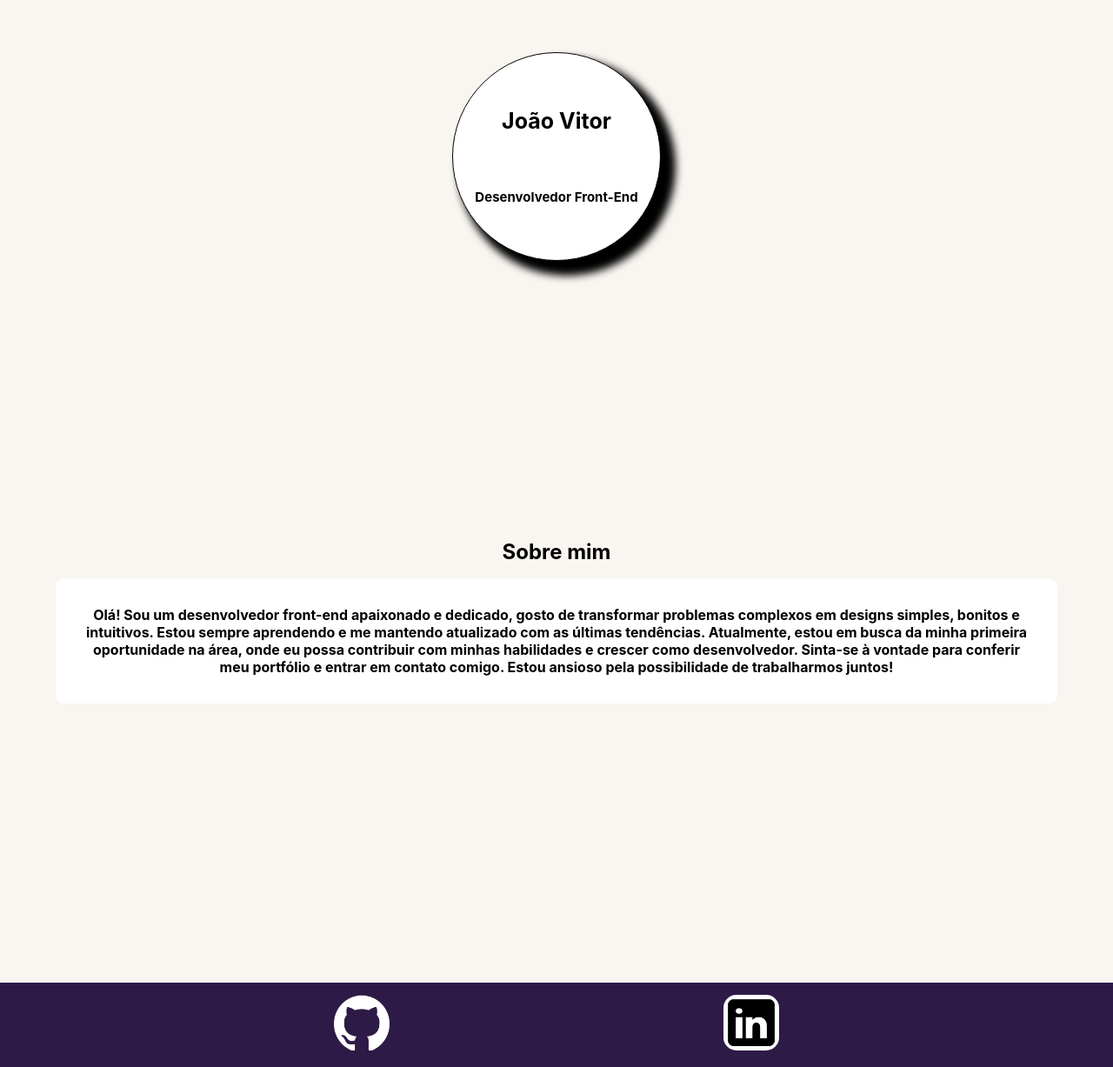
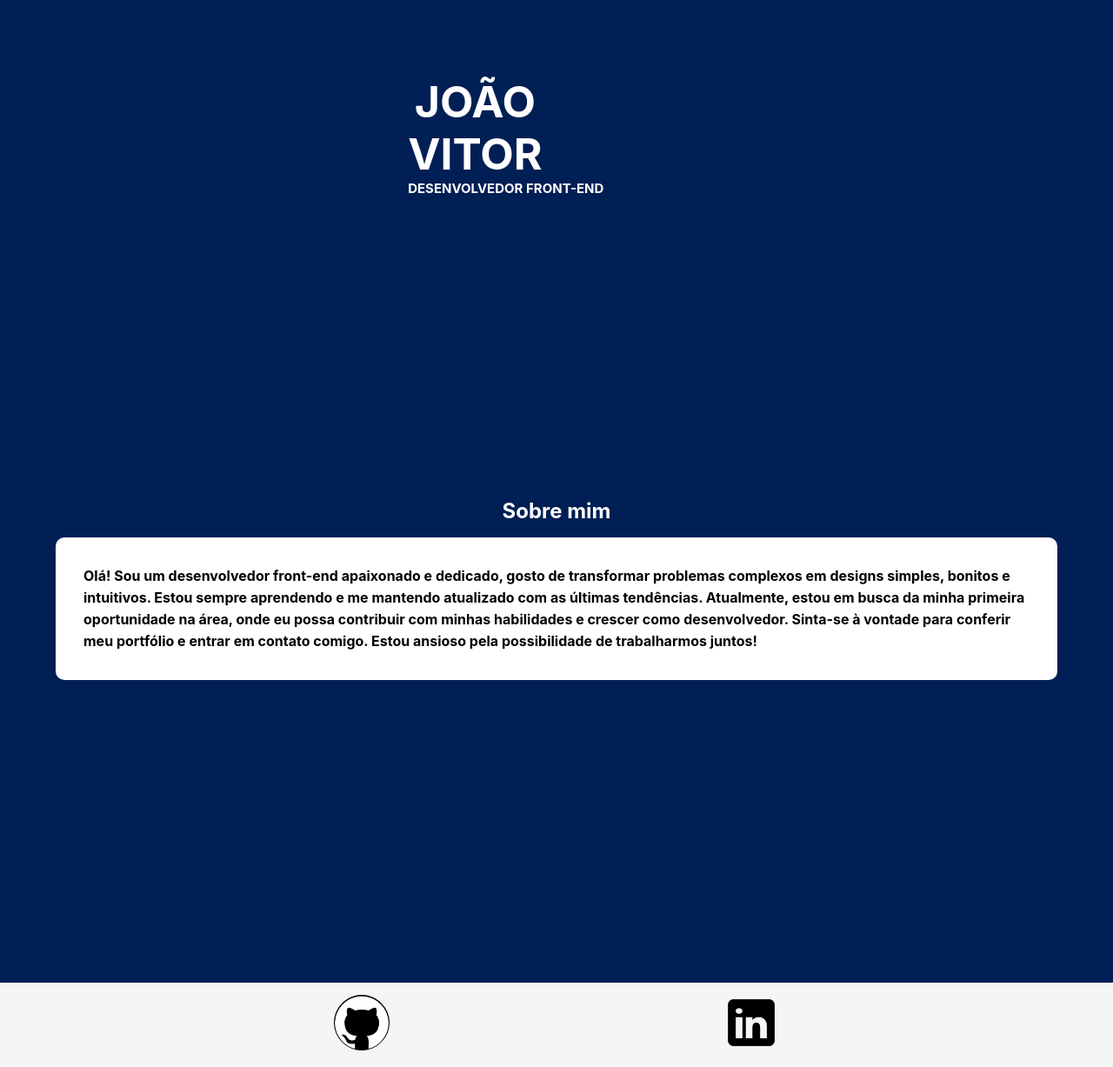
Before and after one commit to Vitor104/meu-portfolio, a React (Create React App) app: page /home in a window 1280 px wide. Shown: the part 373-1600 px from the top of the page at 87% size. Built offline with nearby package versions, Linux system fonts and the light colour scheme.

Commit message:
o design da pagina principal está pronta

```diff
--- a/src/components/home/home.js
+++ b/src/components/home/home.js
@@ -14,16 +14,11 @@ function Home () {
 
            <main className={styles.main}>
                 <section>
+                    <article className={styles.nameAndRole}>
+                        <h1 className={styles.myName}>João <br></br>  Vitor</h1>
+                        <h2 className={styles.myRole}>Desenvolvedor Front-End</h2>
+                    </article>
 
-                    <article className={styles.details}>
-                    <h1 className={styles.myName}>
-                      João Vitor
-                    </h1>
-
-                    <h2 className={styles.myRole}>
-                        Desenvolvedor Front-End
-                    </h2>
-                    </article>
                 </section>
 
                 <section className={styles.aboutMeSection}>
--- a/src/components/home/home.module.css
+++ b/src/components/home/home.module.css
@@ -13,7 +13,7 @@
   }
 
   .main {
-    background-color: #F9F6F1;
+    background-color: #001F54;
     height: 100em;
     width: 100%;
     display: flex;
@@ -22,30 +22,27 @@
     justify-content: space-evenly;
   }
 
-  .details {
-    background-color: #ffffff;
-    border: 1px solid black;
-    box-shadow: 12px 12px 10px 5px;
-    color: rgb(0, 0, 0);
-    height: 15em;
-    width: 15em;
-    border-radius: 50%;
-    display: flex;
-    text-align: center;
-    flex-direction: column;
-    justify-content: space-evenly;
+  .nameAndRole {
+    width: 90%;
+    margin: 0 auto;
+  }
+  .myName {
+    font-size: 50px;
+    text-transform: uppercase;
+    float: left;
+    color: #ffffff;
   }
 
-   .myName {
-    font-size: 25px;
+  .myRole {
+    font-size: 15px;
+    text-transform: uppercase;
+    float: left;
+    color: white;
   }
 
-
-  .myRole {
-    font-size: 15px
+  .aboutMeSection {
+    color: white;
   }
-
-
 
   .aboutMe {
     width: 90%;
@@ -55,12 +52,18 @@
     padding: 2em;
     margin-top: 1em;
     font-weight: bold;
+    color: black;
+
+    text-align: left;
+    text-wrap: wrap;
+    line-height: 25px;
+    white-space: wrap;
   }
 
   .footer {
     height: 7em;
     width: 100%;
-    background-color: #2E1A47;
+    background-color: #F5F5F5;
     display: flex;
     align-items: center;
     justify-content: space-evenly;
@@ -69,9 +72,11 @@
   .socialGithub, .socialIn {
     height: 4em;
     width: 4em;
+
   }
 
-  .socialIn {
-    background-color: white;
-    border-radius: 15px;
+  .socialGithub {
+    background-color: rgb(0, 0, 0);
+    border-radius: 55%;
+    border: 1px solid black;
   }
--- a/src/components/navBar/navBar.module.css
+++ b/src/components/navBar/navBar.module.css
@@ -7,14 +7,15 @@
   .nav {
     height: 7em;
     width: 100%;
-    background-color: #2E1A47;
+    background-color: #F5F5F5;
     display: flex;
     align-items: center;
     justify-content: space-evenly;
   }
 
   .textNav {
-    color: white;
+    color: #000000;
+    font-weight: bold;
     text-decoration: none;
     font-size: 20px;
   }
--- a/src/components/root/root.module.css
+++ b/src/components/root/root.module.css
@@ -6,7 +6,7 @@
 
 
 .introContainer {
-    background-color: #F9F6F1;
+    background-color: #001F54;
     height: 41em;
     width: 100%;
     display: flex;
@@ -18,7 +18,7 @@
 
 .titleName {
     font-size: 50px;
-    color: #FFD700;
+    color: #00A9A5;
     animation-name: introMotion;
     animation-duration: 1s;
 }
@@ -27,21 +27,23 @@
     font-size: 50px;
     animation-name: introMotion;
     animation-duration: 1.5s;
+    color: white;
 }
 
 .button {
     padding: 1em;
     border: none;
     border-radius: 10px;
-    background-color: #FFD700;
+    background-color: #00A9A5;
+    color: white;
     animation-name: introMotion;
     animation-duration: 2s;
     text-decoration: none;
 }
 
 .button:active {
-    background-color: black;
-    color: white;
+    background-color: rgb(255, 255, 255);
+    color: rgb(0, 0, 0);
 }
 
 @media only screen and (min-width: 1024px) {
```
